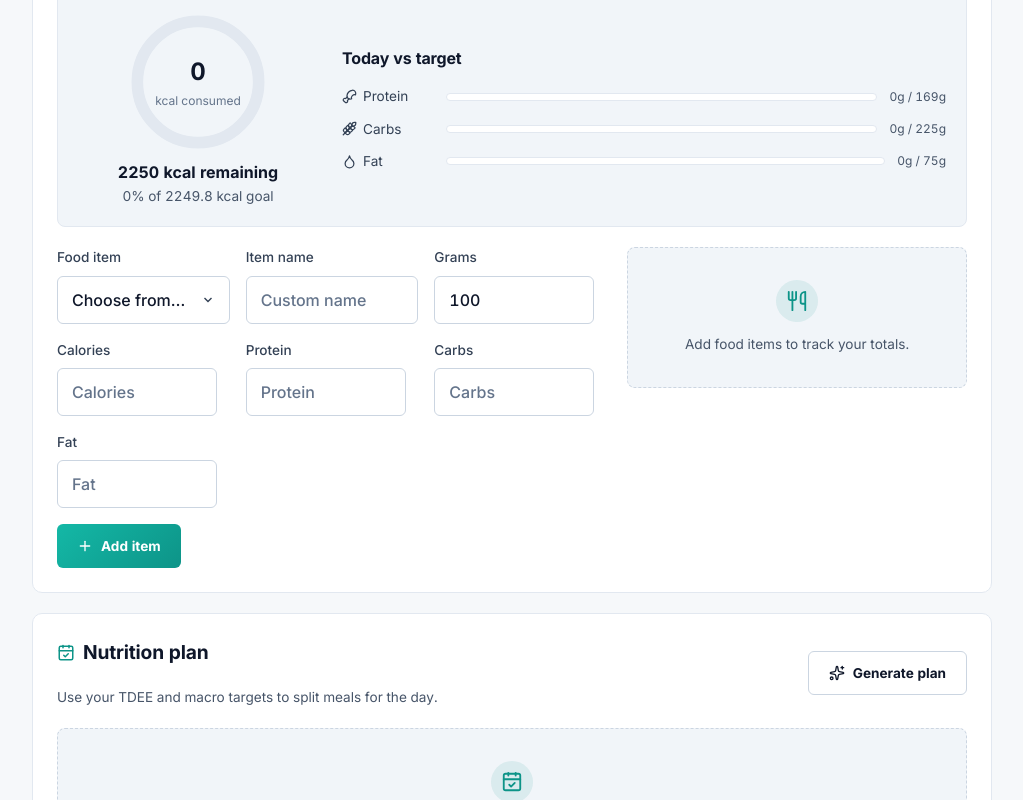
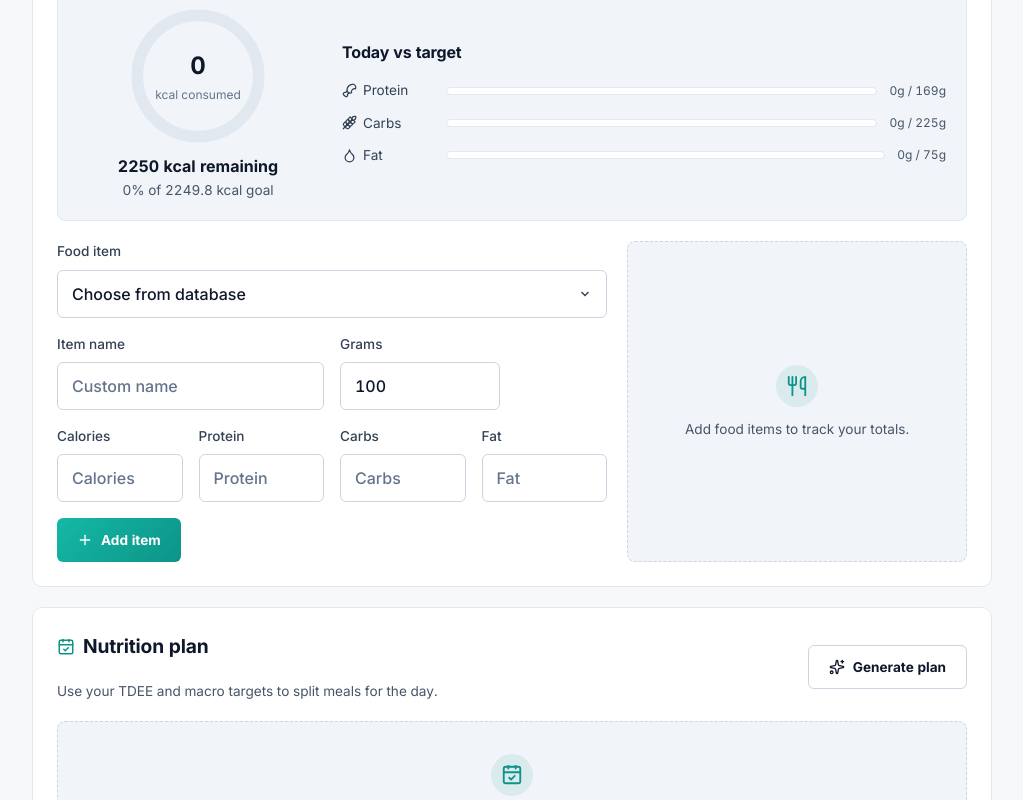
Before and after one commit to jaisankar2502/NUTRITION-AND-ASSESSMENT-CALCULATOR, a React (Vite) app: page / in a window 1280 px wide. Shown: the part 1533-2333 px from the top of the page, without its empty margins (128-1151 px from the left). Built offline with nearby package versions, Linux system fonts and the light colour scheme.

Commit message:
feat: enhance food log form layout with improved field styling for better usability

```diff
--- a/src/App.jsx
+++ b/src/App.jsx
@@ -731,7 +731,7 @@ export default function App() {
         <div className="food-log-grid">
           <div className="food-log-form">
             <div className="food-grid">
-              <label>
+              <label className="field-wide">
                 Food item
                 <select value={selectedFood} onChange={(e) => handleFoodSelect(e.target.value)}>
                   <option value="">Choose from database</option>
@@ -742,7 +742,7 @@ export default function App() {
                   ))}
                 </select>
               </label>
-              <label>
+              <label className="field-half">
                 Item name
                 <input
                   placeholder="Custom name"
@@ -750,7 +750,7 @@ export default function App() {
                   onChange={(e) => setFoodEntry((prev) => ({ ...prev, name: e.target.value }))}
                 />
               </label>
-              <label>
+              <label className="field-half">
                 Grams
                 <input
                   type="number"
--- a/src/styles.css
+++ b/src/styles.css
@@ -419,7 +419,10 @@ body.theme-dark .logo {
   color: var(--text);
 }
 
-.hero-overview span {
+/* `strong + span` (not a bare `span`) so this only ever matches the label
+   that follows the value — the .stat-icon badge is also a <span> in this
+   container and must keep its own flex centering untouched. */
+.hero-overview strong + span {
   display: block;
   margin-top: 2px;
   font-size: var(--text-sm);
@@ -499,9 +502,12 @@ body.theme-dark .logo {
   grid-template-columns: repeat(3, minmax(180px, 1fr));
 }
 
-.macro-grid,
+.macro-grid {
+  grid-template-columns: repeat(auto-fit, minmax(160px, 1fr));
+}
+
 .food-grid {
-  grid-template-columns: repeat(auto-fit, minmax(160px, 1fr));
+  grid-template-columns: repeat(4, minmax(0, 1fr));
 }
 
 .full-width {
@@ -736,7 +742,10 @@ button {
   color: var(--text);
 }
 
-.result-card span {
+/* `strong + span` (not a bare `span`) so this only ever matches the label
+   that follows the value — the .stat-icon badge is also a <span> in this
+   container and must keep its own flex centering untouched. */
+.result-card strong + span {
   display: block;
   margin-top: 2px;
   font-size: var(--text-sm);
@@ -978,7 +987,7 @@ button {
   display: grid;
   grid-template-columns: 1fr 340px;
   gap: var(--space-5);
-  align-items: start;
+  align-items: stretch;
 }
 
 .food-log-form .primary-button {
@@ -992,12 +1001,34 @@ button {
 
 .food-grid input[type='number'] {
   max-width: 160px;
+}
+
+/* Explicit spans instead of auto-fit: the field count (1 wide + 2 half +
+   4 single) always fills complete rows, so no field is ever left stranded
+   alone on a trailing row with empty space beside it. */
+.field-wide {
+  grid-column: 1 / -1;
+}
+
+.field-half {
+  grid-column: span 2;
+}
+
+.food-log-list {
+  display: flex;
+  flex-direction: column;
+  height: 100%;
 }
 
 .food-log-list .food-list {
   max-height: 360px;
   overflow: auto;
   padding-right: var(--space-2);
+}
+
+.food-log-list .empty-state {
+  flex: 1;
+  justify-content: center;
 }
 
 .food-list {
@@ -1389,11 +1420,12 @@ button {
 
 .plan-card .food-list li input[type='number'],
 .editor-body .food-list li input[type='number'] {
-  width: 60px;
+  width: 68px;
   min-height: 32px;
   padding: 6px 8px;
   border-radius: var(--radius-sm);
   flex-shrink: 0;
+  text-align: right;
 }
 
 .plan-card .food-list li .food-cal,
@@ -1464,6 +1496,13 @@ button {
   }
   .plan-card .pick-controls {
     flex-direction: column;
+    align-items: stretch;
+  }
+  .plan-card .pick-controls label {
+    /* the 160px flex-basis above is a *width* target for the row layout;
+       in a column flex context flex-basis instead sets a minimum
+       *height*, which blew each label up to 160px tall. */
+    flex: none;
   }
   .plan-card .header-row {
     flex-direction: column;
@@ -1599,6 +1638,12 @@ body.theme-dark .editor-search input {
   .log-summary {
     grid-template-columns: 1fr;
   }
+  /* `span 2` is an explicit track count, not a fraction — on a 1-column
+     grid it would force a phantom second column instead of degrading to
+     full width, so it must be reset alongside the column collapse above. */
+  .field-half {
+    grid-column: auto;
+  }
   .primary-button,
   .secondary-button {
     width: 100%;
```
